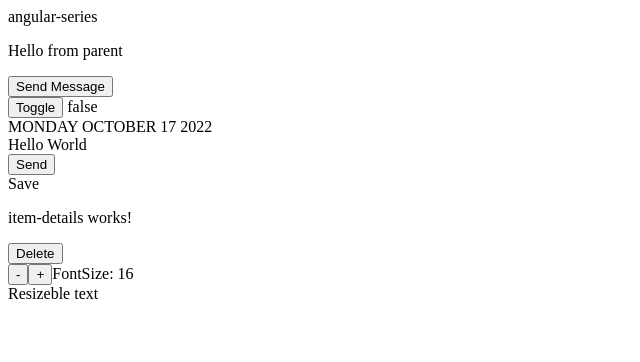
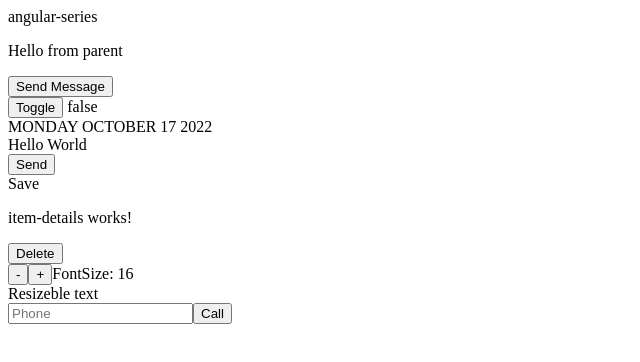
Before and after one commit to devkovmtl/ng-sandbox-series, an Angular app: page / in a window 1280 px wide. Shown: the top 362 px of the page, without its empty margins (0-640 px from the left). Built offline with nearby package versions, Linux system fonts and the light colour scheme.

Commit message:
Angular - Template variable

```diff
--- a/src/app/app.component.html
+++ b/src/app/app.component.html
@@ -22,3 +22,7 @@
   <app-app-sizer [(size)]="fontSizepx"></app-app-sizer>
   <div [style.font-size.px]="fontSizepx">Resizeble text</div>
 </div>
+<div>
+  <input #phone placeholder="Phone" />
+  <button (click)="callPhone(phone.value)">Call</button>
+</div>
--- a/src/app/app.component.ts
+++ b/src/app/app.component.ts
@@ -39,4 +39,8 @@ export class AppComponent {
   deleteItem(item: string) {
     console.log(item);
   }
+
+  callPhone(phone: string) {
+    console.log(phone);
+  }
 }
```
